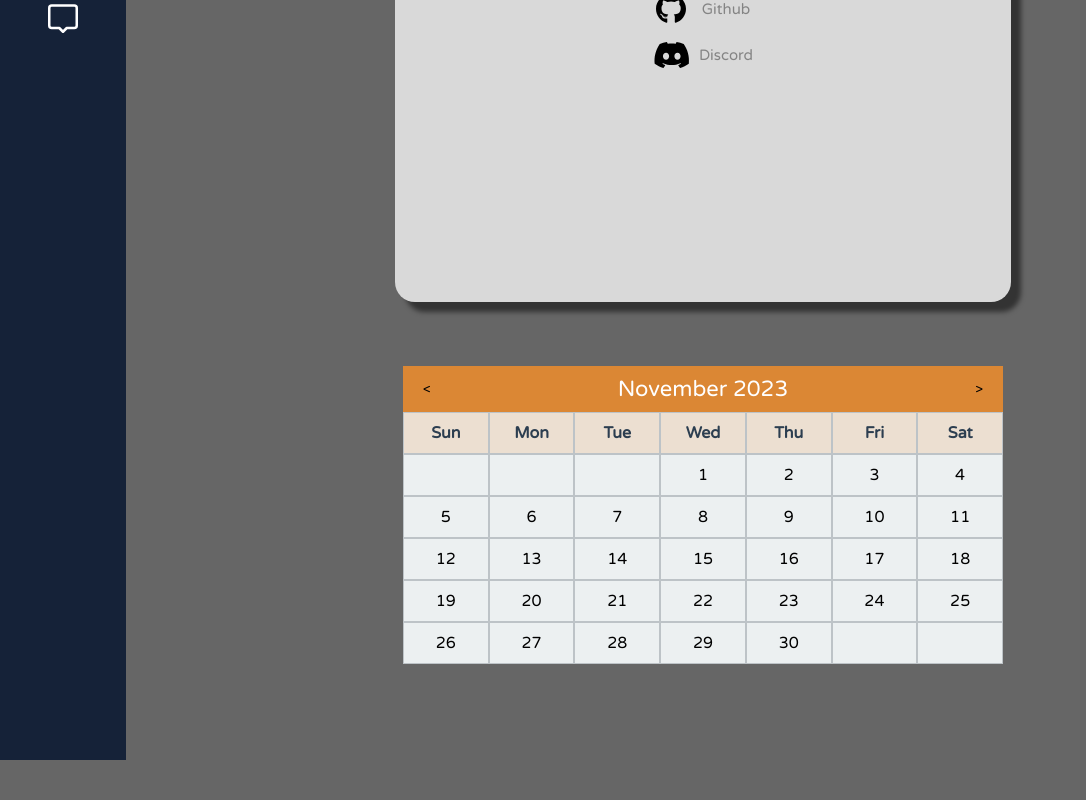
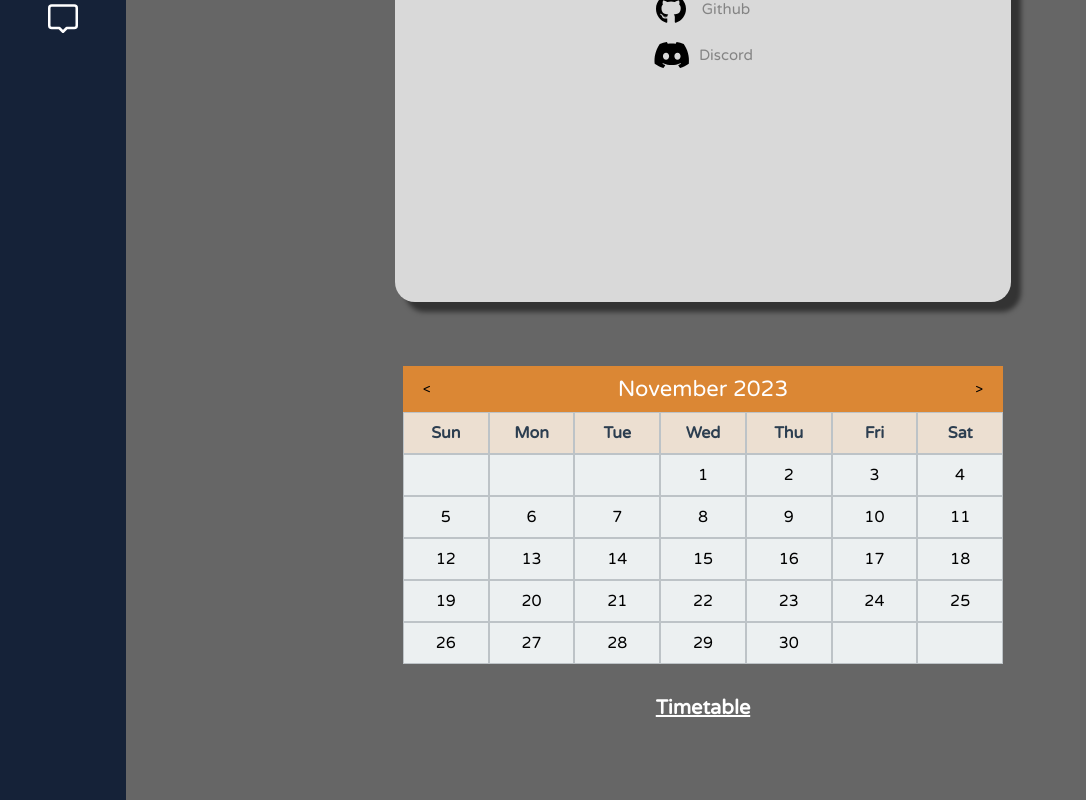
Before and after one commit to phurinjeffy/SE-React, a React (Create React App) app in the folder frontend/: page /profile in a window 1280 px wide. Shown: the part 556-1356 px from the top of the page, without its empty margins (0-1086 px from the left). Before the commit the page ends 1316 px from the top, so only its background shows below. Built offline with nearby package versions, Linux system fonts and the light colour scheme; no server answers; sample sign-in values are in the browser's storage.

Commit message:
update timetables in profile page

```diff
--- a/frontend/src/pages/ProfilePage/ProfilePage.css
+++ b/frontend/src/pages/ProfilePage/ProfilePage.css
@@ -13,9 +13,21 @@
   margin: 2rem 0;
 }
 
-.profileNote {
+.profileTable {
   height: 370px;
   overflow-y: auto;
+}
+
+.profileTable h2{
+  font-size: 20px;
+  text-align: center;
+  color: white;
+  margin-bottom: 1rem;
+  text-decoration: underline;
+}
+
+.profileTable::-webkit-scrollbar {
+  display: none;
 }
 
 @media screen and (max-width: 1400px) {
@@ -27,7 +39,7 @@
     margin-left: 0;
   }
 
-  .profileNote {
+  .profileTable {
     height: max-content;
   }
 }
--- a/frontend/src/pages/ProfilePage/ProfilePage.jsx
+++ b/frontend/src/pages/ProfilePage/ProfilePage.jsx
@@ -100,7 +100,8 @@ const ProfilePage = () => {
         <div className="profileCalendar">
           <Calendar notes={notes} />
         </div>
-        <div className="profileNote">
+        <div className="profileTable">
+          <h2>Timetable</h2>
           { loaded && notes && (
             <TimetablesTable timetables={timetables} handleUpdate={handleUpdate} handleDelete={handleDelete} showEdit={false} />
           ) }
```
Also changed, not shown: 1 other file (tests, documents, lock files or other folders).
